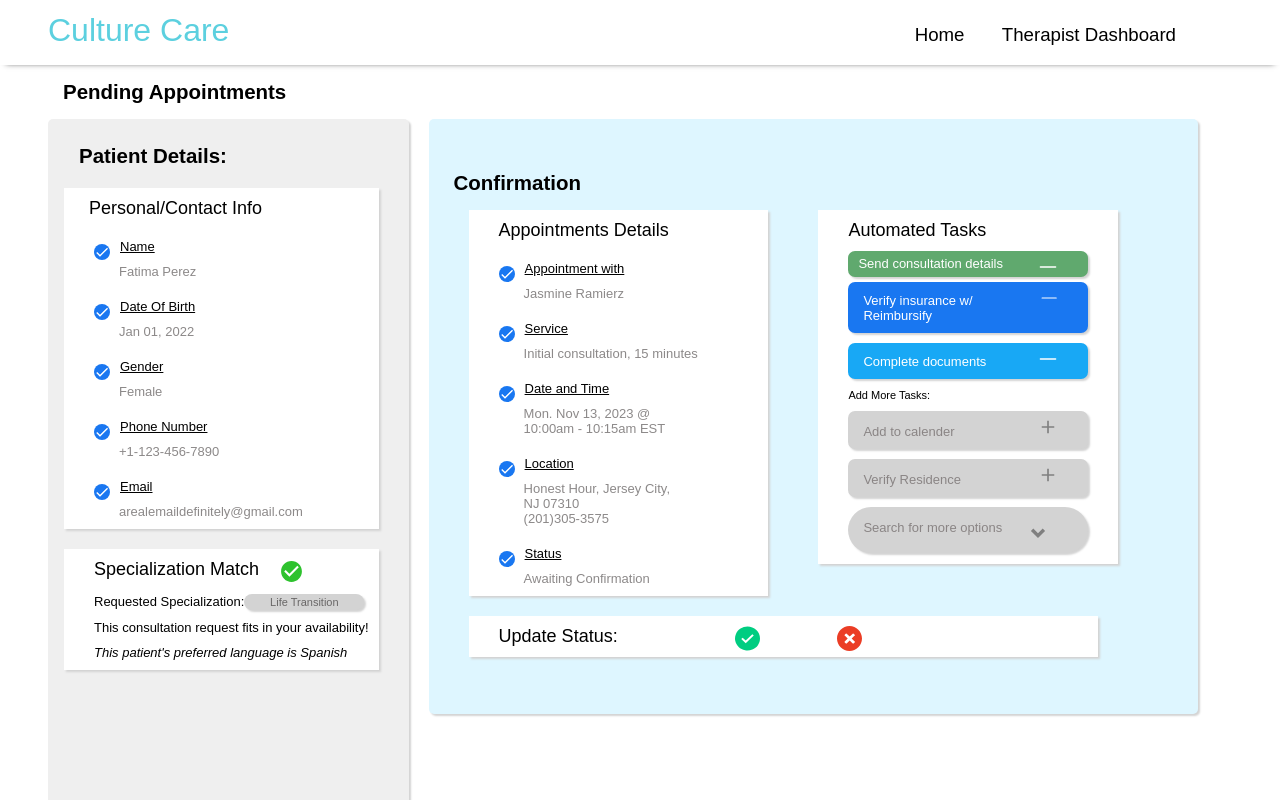
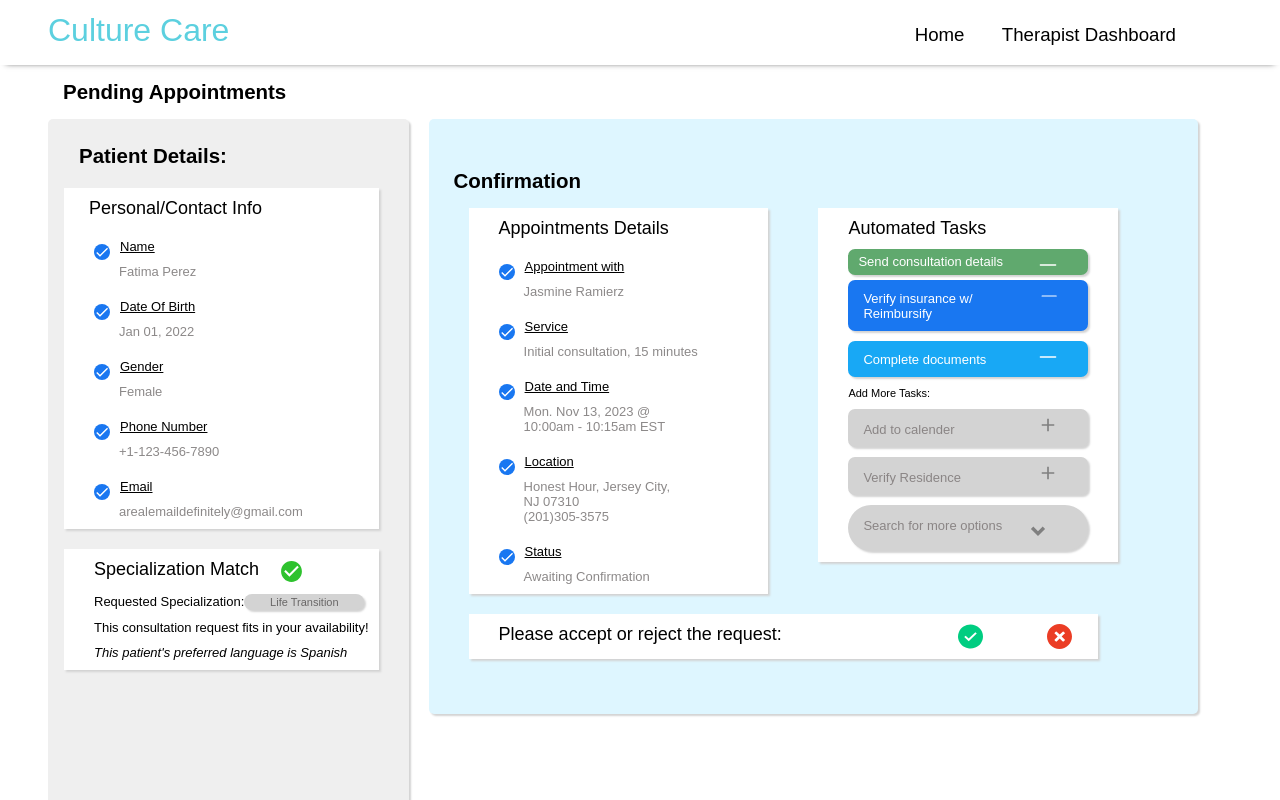
Before and after one commit to CultureCare22/Culture-Care, a React (Create React App) app: page /pending-request-details in a window 1280 px wide. Shown: the top 800 px of the page. Built offline with nearby package versions, Linux system fonts and the light colour scheme.

Commit message:
adjusted wording for update status button

```diff
--- a/src/pages/PendingRequest/PendingRequest.css
+++ b/src/pages/PendingRequest/PendingRequest.css
@@ -300,15 +300,21 @@ p {
     margin-bottom: 5px;
 }
 
+.update-status-buttons {
+    display: flex;
+    flex-direction: row;
+    justify-content: end;
+    margin-right: 1em;
+    margin-left: auto;
+}
 .accept {
-    position: absolute;
-    margin-left: 20%;
+    margin-right: 2em;
 
 }
 
 .decline {
-    position: absolute;
-    margin-left: 28%;
+    /* position: absolute; */
+    margin-left: 2em;
     background: #EB3D25;
     background: #FFFFFF;
 }
--- a/src/pages/PendingRequest/PendingRequest.js
+++ b/src/pages/PendingRequest/PendingRequest.js
@@ -163,7 +163,8 @@ function Confirmation() {
 
                         <div className='updateStatus'>
                             <div className='flex-container-pr'>
-                                <div className='titlePR'>Update Status:</div>
+                                <div className='titlePR'>Please accept or reject the request: </div>
+                                <div className='update-status-buttons'>
                                     <svg width="25" height="25" viewBox="0 0 68 65" fill="none" className='accept' xmlns="http://www.w3.org/2000/svg">
                                         <a href="/appt-approved">
                                             <path d="M34 0C27.2754 0 20.7019 1.90609 15.1106 5.47724C9.51935 9.04838 5.16149 14.1242 2.58811 20.0628C0.0147316 26.0014 -0.658582 32.536 0.653316 38.8404C1.96521 45.1448 5.2034 50.9357 9.95838 55.481C14.7134 60.0262 20.7716 63.1215 27.3669 64.3755C33.9623 65.6295 40.7986 64.9859 47.0112 62.5261C53.2239 60.0662 58.534 55.9006 62.27 50.556C66.0059 45.2114 68 38.9279 68 32.5C68 23.8805 64.4179 15.614 58.0416 9.51903C51.6654 3.4241 43.0174 0 34 0ZM29.1429 45.4768L17 33.8696L20.8614 30.1786L29.1429 38.0946L47.1386 20.8929L51.0146 24.5746L29.1429 45.4768Z" fill="#00CD81" />
@@ -183,6 +184,7 @@ function Confirmation() {
                                             </defs>
                                         </a>
                                     </svg>
+                                </div>
 
 
 
```
Lines whose indentation alone changed are shown as unchanged.
